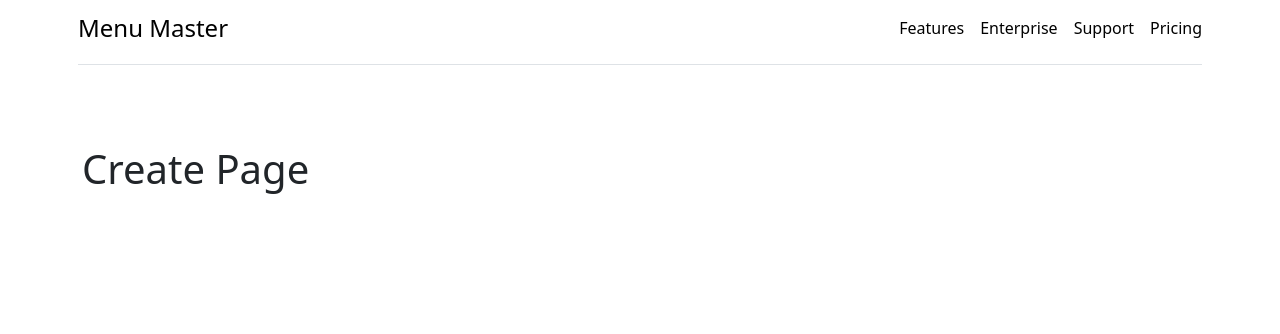
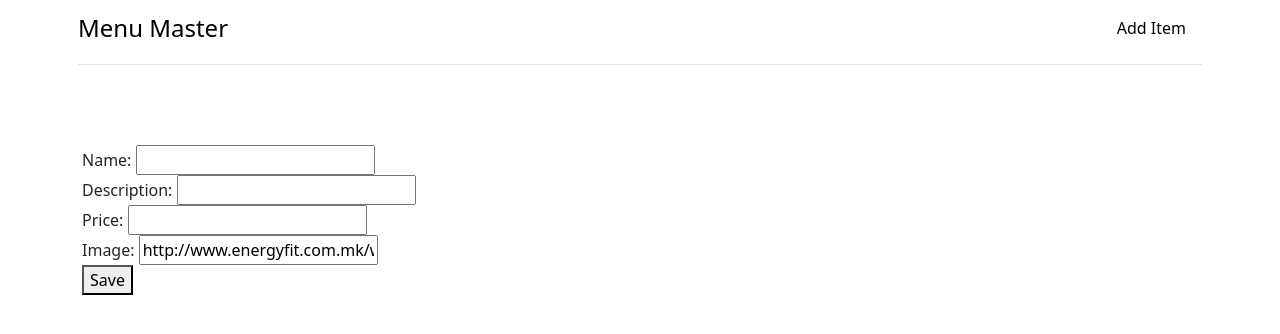
Before and after one commit to 2Bit-Synergy/menu-master, a Django app: page /menu/create in a window 1280 px wide. Shown: the top 334 px of the page. Run offline with Django 5.2, Linux system fonts and the light colour scheme.

Commit message:
Implement add item

```diff
--- /dev/null
+++ b/menu/forms.py
@@ -0,0 +1,12 @@
+from django import forms
+from .models import Item
+
+class ItemForm(forms.ModelForm):
+    class Meta:
+        model = Item
+        fields = [
+            'name',
+            'description',
+            'price',
+            'image'
+        ]
--- a/menu/templates/create.html
+++ b/menu/templates/create.html
@@ -1,4 +1,4 @@
 {% extends 'layouts/base.html' %}
 {% block body %}
-<h1>Create Page</h1>
+{% include 'forms/item-form.html' %}
 {% endblock %}
--- /dev/null
+++ b/menu/templates/forms/item-form.html
@@ -0,0 +1,5 @@
+<form method="POST">
+    {% csrf_token %}
+    {{ form }}
+    <button type="submit">Save</button>
+</form>
--- a/menu/templates/layouts/navbar.html
+++ b/menu/templates/layouts/navbar.html
@@ -5,10 +5,7 @@
         </a>
 
         <nav class="d-inline-flex mt-2 mt-md-0 ms-md-auto">
-            <a class="me-3 py-2 link-body-emphasis text-decoration-none" href="#">Features</a>
-            <a class="me-3 py-2 link-body-emphasis text-decoration-none" href="#">Enterprise</a>
-            <a class="me-3 py-2 link-body-emphasis text-decoration-none" href="#">Support</a>
-            <a class="py-2 link-body-emphasis text-decoration-none" href="#">Pricing</a>
+            <a class="me-3 py-2 link-body-emphasis text-decoration-none" href="{% url 'menu:create' %}">Add Item</a>
         </nav>
     </div>
 </header>
--- a/menu/urls.py
+++ b/menu/urls.py
@@ -1,8 +1,11 @@
 from django.urls import path
 from . import views
 
+# Set namespace for our menu app
+app_name = 'menu'
+
 urlpatterns = [
-    path('', views.index, name="menu:index"),
-    path('menu/<int:id>', views.detail, name="menu:detail"),
-    path('menu/create', views.create, name="menu:create"),
+    path('', views.index, name="index"),
+    path('menu/<int:id>', views.detail, name="detail"),
+    path('menu/create', views.create, name="create"),
 ]
--- a/menu/views.py
+++ b/menu/views.py
@@ -1,11 +1,25 @@
-from django.shortcuts import render
+from django.shortcuts import render, redirect
 from django.http import HttpResponse
+from .models import Item
+from .forms import ItemForm
 
 def index(request):
-    return render(request, 'index.html')
+    items = Item.objects.all()
+
+    return render(request, 'index.html', { 'items': items })
 
 def detail(request, id):
-    return render(request, 'detail.html', { 'id': id })
+    item = Item.objects.get(pk=id)
+    context = {
+        'item': item
+    }
+    return render(request, 'detail.html', context)
 
 def create(request):
-    return render(request, 'create.html')
+    form = ItemForm(request.POST or None)
+
+    if form.is_valid():
+        form.save()
+        return redirect('menu:index')
+
+    return render(request, 'create.html', { 'form': form })
```
Also changed, not shown: menu/templates/index.html (+6 -1 lines), db.sqlite3.
